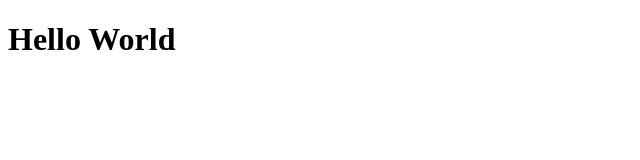
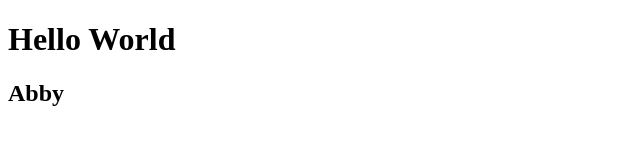
Before and after one commit to Emperor1202/Emperor1202.github.io, a plain HTML site: page index.html in a window 1280 px wide. Shown: the full height of the page, 0-640 px from the left. Drawn offline with Linux system fonts and the light colour scheme.

Commit message:
Update index.html

```diff
--- a/index.html
+++ b/index.html
@@ -8,5 +8,6 @@
 </head>
 <body>
     <h1>Hello World</h1>
+    <h2>Abby</h2>
 </body>
 </html>
```
